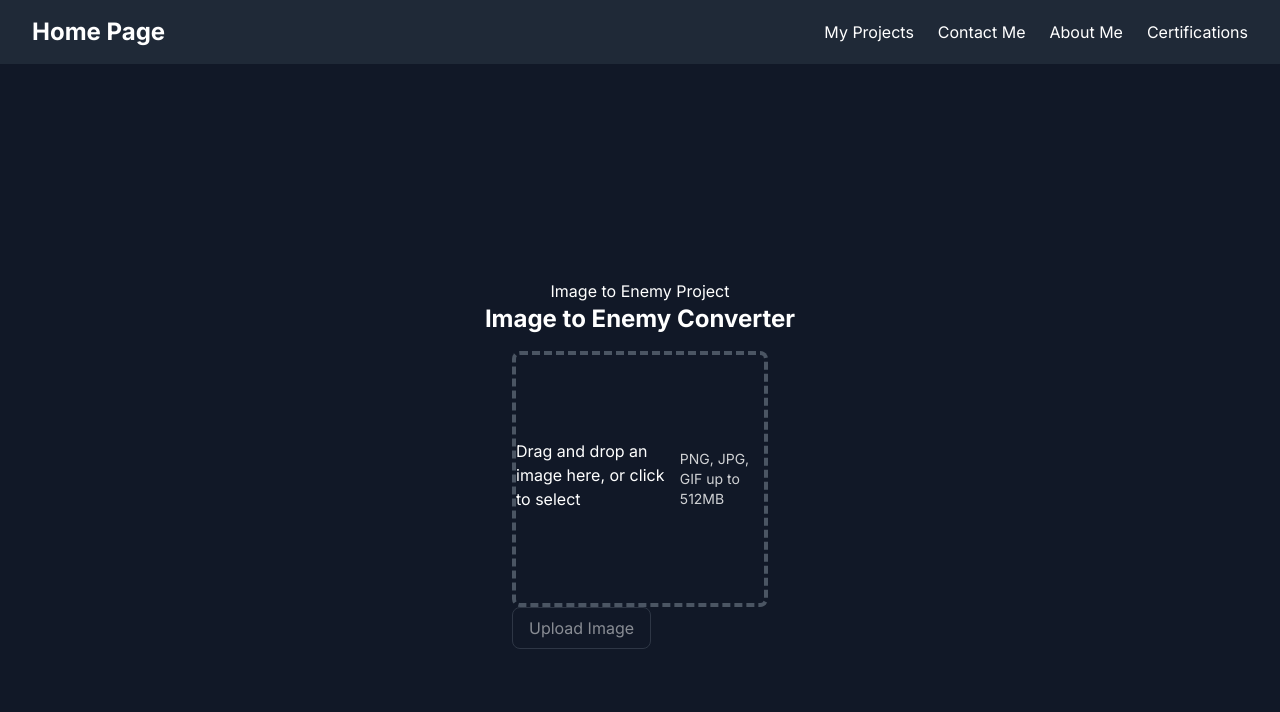
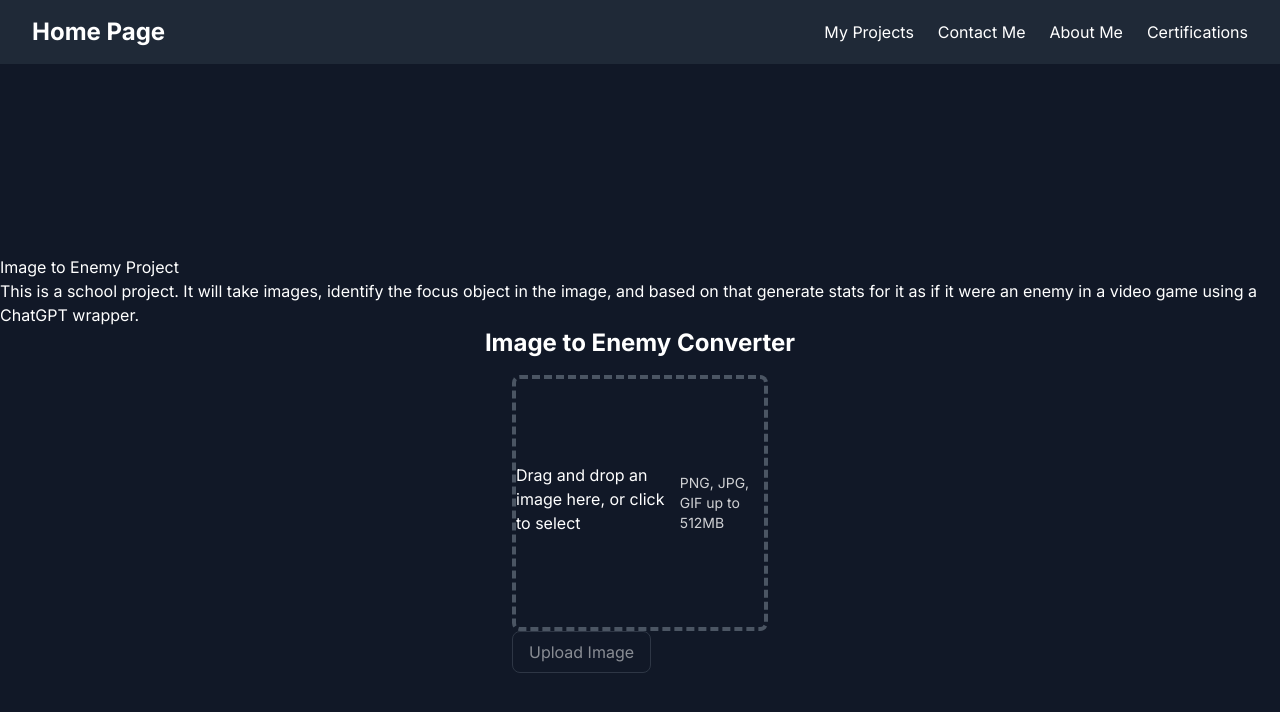
Before and after one commit to Paradrake2/PersonalWebsite, a Next.js app: page /projects/imagetoenemy in a window 1280 px wide. Shown: the top 712 px of the page. Built offline with nearby package versions, Linux system fonts and the light colour scheme.

Commit message:
added short description for image to enemy converter

```diff
--- a/app/projects/imagetoenemy/page.tsx
+++ b/app/projects/imagetoenemy/page.tsx
@@ -96,6 +96,7 @@ export default function Home() {
             <div className="flex flex-col items-center justify-center h-screen bg-gray-900 text-white">
                 <div>
                     <h1>Image to Enemy Project</h1>
+                    <p>This is a school project. It will take images, identify the focus object in the image, and based on that generate stats for it as if it were an enemy in a video game using a ChatGPT wrapper.</p>
                 </div>
                 <h1 className="text-2xl font-bold">Image to Enemy Converter</h1>
                 <form onSubmit={upload} className="flex flex-col items-center mt-4">
```
